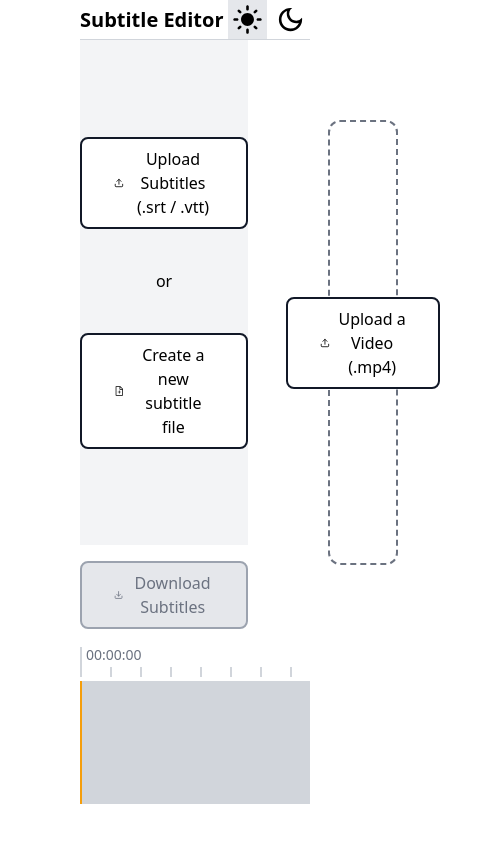
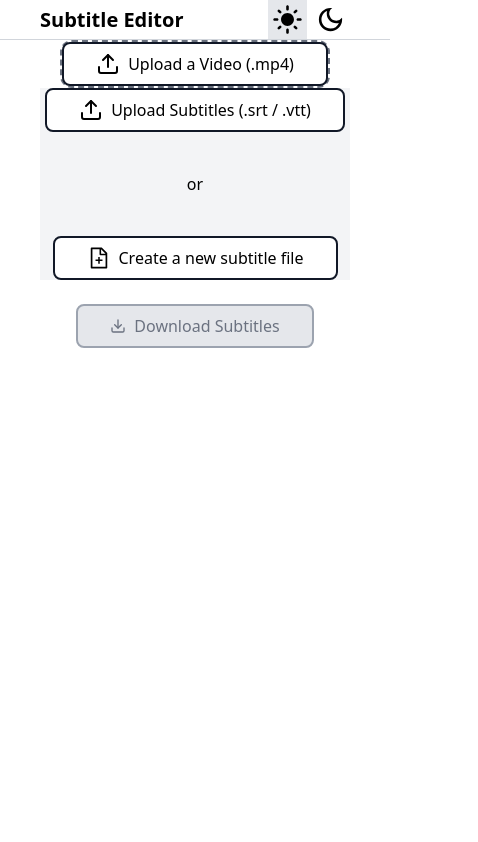
Before and after one commit to kristianskogberg/subtitle-editor, a React (Vite) app: page / in a window 390 px wide. Shown: the whole page, 478 px wide, since content can reach past the window. Built offline with nearby package versions, Linux system fonts and the light colour scheme.

Commit message:
improve mobile view and the video player layout and size

```diff
--- a/src/App.jsx
+++ b/src/App.jsx
@@ -1,8 +1,10 @@
+import NavBar from "./components/NavBar";
 import Edit from "./components/pages/Edit";
 
 function App() {
   return (
     <>
+      <NavBar />
       <Edit />
     </>
   );
--- a/src/components/NavBar.jsx
+++ b/src/components/NavBar.jsx
@@ -4,7 +4,7 @@ import ToggleTheme from "./ToggleTheme";
 
 export default function NavBar() {
   return (
-    <nav className="h-[40px]   flex justify-between items-center border-b border-gray-300 dark:border-gray-700  bg-white dark:bg-gray-900 dark:text-white">
+    <nav className="h-[40px]  px-10 flex justify-between items-center border-b border-gray-300 dark:border-gray-700  bg-white dark:bg-gray-900 dark:text-white">
       <h2 href="/" className="text-xl font-bold">
         Subtitle Editor
       </h2>
--- a/src/components/UploadSubtitles.jsx
+++ b/src/components/UploadSubtitles.jsx
@@ -205,7 +205,7 @@ export default function UploadSubtitles() {
                         <span className="absolute inset-y-0 left-1 flex items-center pl-1">
                           <TimeIcon size={20} />
                         </span>
-                        <label className="py-1 px-4 text-sm bg-white dark:bg-gray-900 w-full rounded-lg pl-8  border-2 border-gray-300 dark:border-gray-500">
+                        <label className="py-1 px-4 text-sm  w-full rounded-lg pl-8  ">
                           {item.startTime}
                         </label>
                       </div>
@@ -216,7 +216,7 @@ export default function UploadSubtitles() {
                         <span className="absolute inset-y-0 left-1 flex items-center pl-1">
                           <TimeIcon size={20} />
                         </span>
-                        <label className="py-1 px-4 text-sm bg-white dark:bg-gray-900 w-full rounded-lg pl-8  border-2 border-gray-300 dark:border-gray-500">
+                        <label className="py-1 px-4 text-sm  w-full rounded-lg pl-8  ">
                           {item.endTime}
                         </label>
                       </div>
@@ -255,8 +255,8 @@ export default function UploadSubtitles() {
             </div>
           </form>
         </div>
-      )}{" "}
-      <div className="bg-white dark:bg-gray-900 flex w-full py-4  justify-center">
+      )}
+      <div className="bg-white dark:bg-gray-900 flex w-full py-6  justify-center">
         <Button
           text={"Download Subtitles"}
           icon={<DownloadIcon />}
--- a/src/components/UploadVideo.jsx
+++ b/src/components/UploadVideo.jsx
@@ -41,8 +41,8 @@ export default function UploadVideo() {
   }, [subtitles]);
 
   return (
-    <div className="flex  flex-col h-full aspect-video max-w-full z-10">
-      <div className=" flex h-full flex-col  rounded-xl">
+    <div className="z-10">
+      <div className=" flex h-full flex- rounded-xl">
         {videoUrl === "" ? (
           <form
             onSubmit={handleSubmit}
@@ -64,13 +64,10 @@ export default function UploadVideo() {
             />
           </form>
         ) : (
-          <div className="flex w-full  flex-col">
-            <div className="relative w-full h-full">
-              <div className="w-full"></div>
-              <VideoPlayer src={videoUrl} autoPlay={false} muted={true} />
-            </div>
+          <div className="flex w-full flex-col h-full items-center justify-center">
+            <VideoPlayer src={videoUrl} autoPlay={false} muted={true} />
           </div>
-        )}{" "}
+        )}
       </div>
     </div>
   );
--- a/src/components/VideoPlayer.jsx
+++ b/src/components/VideoPlayer.jsx
@@ -159,11 +159,11 @@ export default function VideoPlayer({ src, autoPlay, muted }) {
   }
 
   function handleFastForward() {
-    videoRef.current.currentTime += 5;
+    videoRef.current.currentTime += 10;
   }
 
   function handleRewind() {
-    videoRef.current.currentTime -= 5;
+    videoRef.current.currentTime -= 10;
   }
 
   useEffect(() => {
@@ -174,14 +174,14 @@ export default function VideoPlayer({ src, autoPlay, muted }) {
   }, [currentPlaytimeTimeline]);
 
   return (
-    <div className=" w-full h-full flex flex-col  items-center justify-center ">
+    <div className="flex flex-col w-full ">
       <div
         className="relative w-full h-full flex flex-col cursor-pointer items-center justify-center  "
         onMouseOver={onMouseOver}
         onMouseLeave={onMouseLeave}
         onClick={handlePlayPauseClick}
       >
-        <div className="absolute text-3xl  bottom-4  h-full w-full text-center">
+        <div className="absolute text-3xl   h-full w-full text-center">
           <div className="h-full w-full flex items-end justify-center  whitespace-pre-wrap">
             <span>
               {subtitles?.map((item) => {
@@ -194,7 +194,7 @@ export default function VideoPlayer({ src, autoPlay, muted }) {
                 }
                 return (
                   <p
-                    className="bg-black bg-opacity-70 text-white dark:text-white"
+                    className="bg-black mb-4 bg-opacity-70 text-white dark:text-white"
                     key={item.id}
                   >
                     {item.textContent}
@@ -205,27 +205,17 @@ export default function VideoPlayer({ src, autoPlay, muted }) {
           </div>
         </div>
         <video
-          className="flex-shrink-1 h-full w-full object-contain  bg-black -z-10 "
+          className=" h-full w-full  bg-black -z-10 "
           // onClick={handlePlayPauseClick}
           ref={videoRef}
           autoPlay={autoPlay}
           //muted={muted}
           src={src}
         ></video>
-
-        <div
-          id="timeline-container"
-          style={{ opacity: 0 }}
-          className={` bg-gradient-to-b from-transparent to-black w-full h-[2rem] absolute  duration-300 left-0 bottom-0 items-end px-5`}
-        >
-          <div
-            className="flex flex-row w-full items-center  "
-            onClick={(e) => e.stopPropagation()}
-          ></div>
-        </div>
       </div>
       <>
         {/* timeline */}
+
         <div className="flex w-full cursor-pointer bottom-0">
           <div
             className=" flex w-full h-[10px]  bg-gray-500 overflow-hidden z-10"
@@ -241,12 +231,18 @@ export default function VideoPlayer({ src, autoPlay, muted }) {
             </div>
           </div>
         </div>
-        <div className=" pt-4 flex w-full justify-between items-center z-20">
-          <div className="flex items-center gap-2">
-            <button className="" onClick={handlePlayPauseClick}>
+        <div className="pt-4 flex w-full justify-between items-center z-20">
+          <div className="flex items-center ">
+            <button onClick={handleRewind}>
+              <BackwardsIcon size={24} />
+            </button>
+            <button className="px-2" onClick={handlePlayPauseClick}>
               {isPlaying ? <PauseIcon size={50} /> : <PlayIcon size={50} />}
             </button>
-            <div className="flex flex-row text-xl ">
+            <button onClick={handleFastForward}>
+              <ForwardsIcon size={24} />
+            </button>
+            <div className="flex flex-row text-xl pl-5 ">
               <p>{convertSecToTimelineString(currentTime)}</p>
 
               <label className="px-1 text-gray-500">/</label>
--- a/src/components/pages/Edit.jsx
+++ b/src/components/pages/Edit.jsx
@@ -12,20 +12,17 @@ import TestUploadSubtitlesLayout from "../TestUploadSubtitlesLayout";
 
 export default function Edit() {
   return (
-    <div className="flex flex-col px-20 dark:bg-gray-900 w-full h-[calc(100vh-40px)]   text-black dark:text-white">
-      <div className="">
-        <NavBar />
-      </div>
+    <div className="flex flex-col px-10 dark:bg-gray-900 w-full h-full lg:h-[calc(100vh-40px)]   text-black dark:text-white">
       <div className="flex flex-col h-full ">
-        <div className="flex  flex-row w-full h-[80%]  dark:bg-gray-900">
-          <div className="w-full h-full max-w-[500px] ">
+        <div className="flex   flex-col-reverse lg:flex-row w-full h-[80%]  dark:bg-gray-900">
+          <div className="w-full h-full lg:max-w-[500px]  ">
             <UploadSubtitles />
           </div>
-          <div className="flex justify-center h-full w-full  p-20 dark:bg-gray-900">
+          <div className="flex justify-center w-full  ">
             <UploadVideo />
           </div>
         </div>
-        <div className="h-[10rem]   dark:bg-gray-900">
+        <div className="h-[10rem] hidden lg:block  dark:bg-gray-900">
           <SubtitleTimeline />
         </div>
       </div>
--- a/src/components/timeline/DraggableSubtitle.jsx
+++ b/src/components/timeline/DraggableSubtitle.jsx
@@ -109,7 +109,7 @@ export default function DraggableSubtitle({ item, index, zoomLevel }) {
         bounds={"parent"}
         minWidth={50}
         enableResizing={{ right: true, left: true }}
-        className={`  border-2  bg-white dark:bg-gray-900 px-2  border-transparent  rounded-lg  `}
+        className={`  border-2  bg-white dark:bg-gray-900 px-2 border-transparent  rounded-lg  `}
         style={{
           backgroundColor: `${
             focus
@@ -120,7 +120,7 @@ export default function DraggableSubtitle({ item, index, zoomLevel }) {
           borderColor: `${
             focus
               ? `${theme === "light" ? "rgb(31 41 55)" : "white"}`
-              : "rgb(107 114 128)"
+              : "transparent"
           }`,
           zIndex: `${focus ? "1000" : "10"}`,
         }}
--- a/src/components/timeline/PlaytimeCursor.jsx
+++ b/src/components/timeline/PlaytimeCursor.jsx
@@ -140,7 +140,7 @@ export default function PlaytimeCursor({ item, elementId, zoomLevel }) {
   return (
     <div
       id={elementId}
-      className={` z-10 h-full absolute bg-amber-500 `}
+      className={` z-10 h-full absolute bg-emerald-700 dark:bg-emerald-500 `}
       style={{ left: Math.floor(currentPlaytime * zoomLevel), width: `${2}px` }}
     ></div>
   );
```
